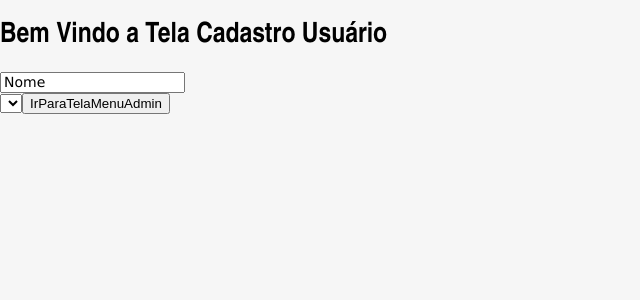
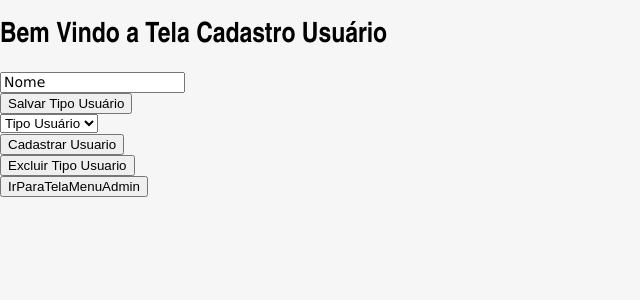
Before and after one commit to ProChefe-ElToniolo/ProjetoElToniolo, a Vue app: page /ViewTelaCadastroUsuario in a window 1280 px wide. Shown: the top 300 px of the page, without its empty margins (0-640 px from the left). Built offline with nearby package versions, Linux system fonts and the light colour scheme; no server answers.

Commit message:
alterações cadastro usuario admin

```diff
--- a/src/components/TelaCadastroUsuario.vue
+++ b/src/components/TelaCadastroUsuario.vue
@@ -1,25 +1,44 @@
 <template>
     <div>
         <h1>Bem Vindo a Tela Cadastro Usuário</h1>
-        <input type="text" placeholder="Nome">
+        <input type="text" placeholder="Nome" maxlength="50" v-model="nome">
+        <br>
+        <button @click="cadastrarTipoUsuario">Salvar Tipo Usuário</button>
         <br>
          <select>
-             <option></option>
+             <option selected disabled>Tipo Usuário</option>
          </select>
+         <br>
+         <button>Cadastrar Usuario</button>
+         <br>
+         <button @click="excluirTipoUsuario" >Excluir Tipo Usuario</button>
+         <br>
         <button @click="IrParaTelaMenuAdmin">IrParaTelaMenuAdmin</button>
     </div>
 </template>
 
 <script>
+const axios = require('axios')
 export default {
 data:function(){
     return{
-
+        nome: ''
     }
 }, methods:{
     IrParaTelaMenuAdmin:function(){
         this.$router.push("/ViewTelaMenuAdmin")
+    },cadastrarTipoUsuario: function(){
+      axios.post("http://localhost:55537/api/TipoUsuario",{
+          nome: this.nome
+      }).then(resp =>{
+          console.log(resp.data)
+          this.tipo_usuario.push({
+              nome: this.nome
+          })
+      })
     }
+}, mounted(){
+    axios.get("http://localhost:55537/api/TipoUsuario").then(tipo_usuario => this.tipoUsuario = tipo_usuario.data)
 }
 }
 </script>
```
